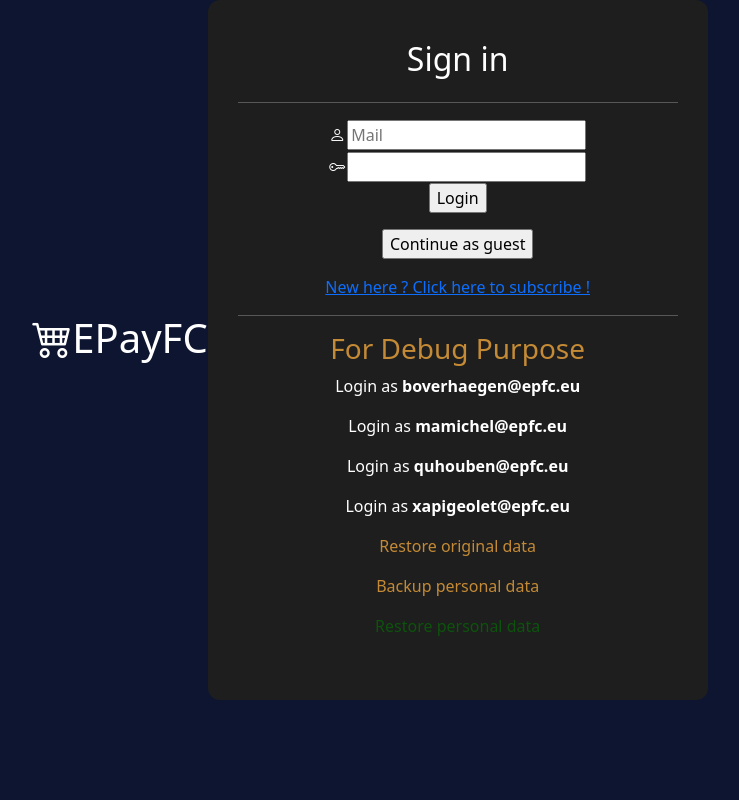
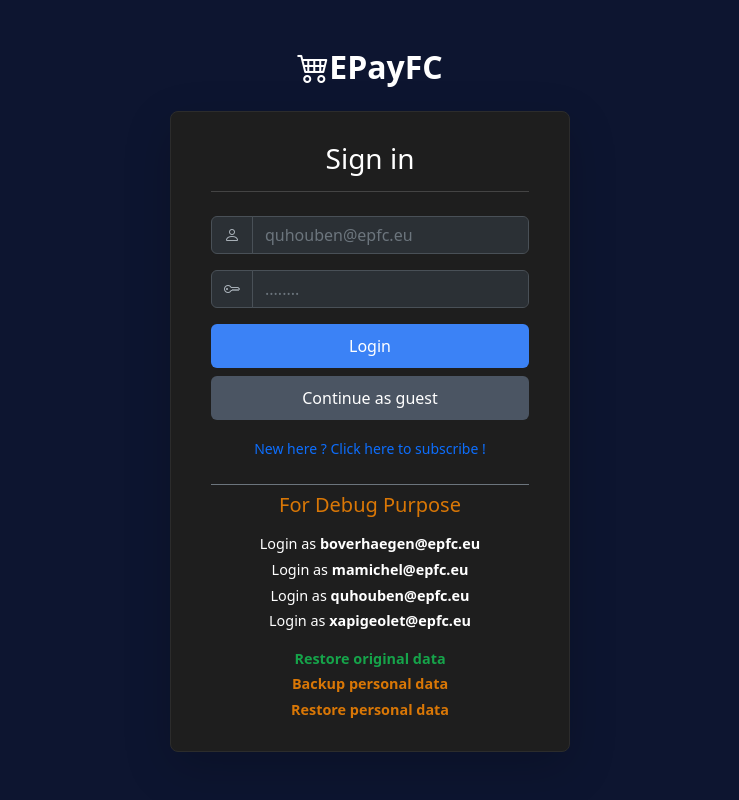
Before and after one commit to cheikh2231/projetBiddingWeb, a PHP site: page /prwb_2526_a07/ in a window 1280 px wide. Shown: the whole page, without its empty margins (270-1009 px from the left). Run offline with PHP 8.4, Linux system fonts and the light colour scheme.

Commit message:
mise en place de la vue login

```diff
--- a/css/LoginStyle.css
+++ b/css/LoginStyle.css
@@ -1,23 +1,95 @@
+/* Fond général de la page */
 body {
     background-color: #0d1530;
     color: white;
+    font-family: system-ui, -apple-system, "Segoe UI", Roboto, "Helvetica Neue", Arial, sans-serif;
 }
-.logContainer{
-    background: #1e1e1e;
-    border-radius: 12px;
-    padding: 40px 30px;
-    width: 500px;
-    height: 700px;
+
+/* La boîte principale */
+.logContainer {
+    background-color: #1e1e1e; /* Gris très foncé */
+    border-radius: 8px;
+    padding: 30px 40px; /* Plus d'espace interne */
+    width: 100%;
+    max-width: 400px; /* Largeur contrôlée comme sur la maquette */
+    border: 1px solid #2c2c2c; /* Bordure subtile */
 }
-.email{
+
+/* --- STYLES DES CHAMPS (INPUTS) --- */
+/* On force le fond sombre sur l'input et l'icône */
+.custom-input,
+.custom-input-icon {
+    background-color: #2b3035 !important; /* Gris un peu plus clair que le fond */
+    border: 1px solid #495057 !important;
+    color: #e0e0e0 !important;
+}
+
+/* Couleur de l'icône */
+.custom-input-icon i {
+    color: #adb5bd;
+}
+
+/* Effet focus (quand on clique dans le champ) */
+.custom-input:focus {
+    box-shadow: 0 0 0 0.25rem rgba(13, 110, 253, 0.25); /* Halo bleu */
+    border-color: #0d6efd !important;
+}
+
+/* Placeholder (le texte fantôme) plus clair */
+.custom-input::placeholder {
+    color: #6c757d;
+}
+
+/* --- BOUTONS --- */
+.custom-btn-blue {
+    background-color: #3b82f6; /* Bleu vif similaire à la maquette */
+    border: none;
+    padding: 10px;
+    font-weight: 500;
+}
+.custom-btn-blue:hover {
+    background-color: #2563eb;
+}
+
+.custom-btn-grey {
+    background-color: #4b5563; /* Gris moyen */
+    border: none;
+    padding: 10px;
+    font-weight: 500;
+}
+.custom-btn-grey:hover {
+    background-color: #374151;
+}
+
+/* --- TEXTES & LIENS --- */
+.email {
     text-decoration: none;
     color: white;
 }
-.colorYellow{
+.email:hover {
+    text-decoration: underline;
+}
+
+.colorYellow {
     text-decoration: none;
-    color : rgb(196, 138, 53);
+    color: #d97706; /* Orange/Jaune foncé */
 }
-.colorGreen{
+
+.colorGreen {
     text-decoration: none;
-    color : rgb(13, 83, 13);
+    color: #16a34a; /* Vert matrix */
 }
+
+/* Gestion de la taille du texte en bas */
+.small-text {
+    font-size: 0.9rem;
+}
+
+/* Séparateur */
+hr {
+    margin: 1rem 0;
+    color: inherit;
+    border: 0;
+    border-top: 1px solid;
+    opacity: .25;
+}
--- a/view/view_login.php
+++ b/view/view_login.php
@@ -1,5 +1,7 @@
 <!DOCTYPE html>
 <html lang="fr">
+
+    <!-- La partie head -->
 <head>
     <meta charset="UTF-8">
     <meta name="viewport" content="width=device-width, initial-scale=1.0">
@@ -11,39 +13,54 @@
     <!-- CSS -->
     <link rel="stylesheet" href="css/LoginStyle.css">
 </head>
-<body class="d-flex justify-content-center align-items-center">
-    <h1 class="mb-4"><i class="bi bi-cart4"></i>EPayFC</h1>
-    <div class="logContainer text-center">
-        <h2 class="mb-4">Sign in</h2>
-        <hr>
-        <form action="dashboard.php" method="post">
-            <table class="d-flex justify-content-center align-items-center">
-                <tr>
-                <td><i class="bi bi-person"></i></td>
-                <td><input id="pseudo" name="pseudo" type="text" placeholder="Mail"></td>
-                </tr>
-                <tr>
-                <td><i class="bi bi-key"></i></td>
-                <td><input id="pseudo" name="pseudo" type="password"></td>
-                </tr>
-            </table>
-
-            <div class="mb-3"><input type="submit" value="Login"></div>
-            <div class="mb-3"><input type="submit" value="Continue as guest"></div>
-        </form>
-        <a href ="">New here ? Click here to subscribe !</a>
-        <hr>
-        <h3 class="colorYellow">For Debug Purpose</h3>
-        <div class="mb-3"><label>Login as&nbsp;</label><b><a href="" class="email">boverhaegen@epfc.eu</a></b></div>
-        <div class="mb-3"><label>Login as&nbsp;</label><b><a href="" class="email">mamichel@epfc.eu</a></b></div>
-        <div class="mb-3"><label>Login as&nbsp;</label><b><a href="" class="email">quhouben@epfc.eu</a></b></div>
-        <div class="mb-3"><label>Login as&nbsp;</label><b><a href="" class="email">xapigeolet@epfc.eu</a></b></div>
-        <div class="mb-3"><a href="" class="colorYellow">Restore original data</a></div>
-        <div class="mb-3"><a href="" class="colorYellow">Backup personal data</a></div>
-        <div class="mb-3"><a href="" class="colorGreen">Restore personal data</a></div>
 
 
+<!-- la partie body -->
+<body class="d-flex flex-column justify-content-center align-items-center vh-100">
+    <!-- Titre EPayFc -->
+    <h1 class="mb-4 fw-bold text-white fs-2"><i class="bi bi-cart4"></i>EPayFC</h1>
+    <!-- Partie bloc de la page -->
+    <div class="logContainer text-center shadow-lg">
+        <h2 class="mb-3 fs-3">Sign in</h2>
+        <hr class="mb-4" style="border-color: #444; opacity: 1;">
+        <!-- Partie formulaire -->
+        <form action="login.php" method="post">
+            <div class="input-group mb-3">
+                <span class="input-group-text custom-input-icon"><i class="bi bi-person"></i></span>
+                <input type="text" name="mail" class="form-control custom-input" placeholder="quhouben@epfc.eu" aria-label="Email">
+            </div>
+
+            <div class="input-group mb-3">
+                <span class="input-group-text custom-input-icon"><i class="bi bi-key"></i></span>
+                <input type="password" name="password" class="form-control custom-input" placeholder="........" aria-label="Password">
+            </div>
+
+            <div class="d-grid gap-2 mb-3">
+                <button type="submit" class="btn btn-primary custom-btn-blue">Login</button>
+                <button type="button" class="btn btn-secondary custom-btn-grey">Continue as guest</button>
+            </div>
+        </form>
+        <div class="mb-3">
+            <a href="#" class="link-primary text-decoration-none small">New here ? Click here to subscribe !</a>
+        </div>
+
+        <div class="mt-4 pt-2 border-top border-secondary">
+            <h3 class="colorYellow fs-5 mb-3">For Debug Purpose</h3>
+
+            <div class="d-flex flex-column gap-1 mb-3 small-text">
+                <div>Login as <a href="#" class="email fw-bold">boverhaegen@epfc.eu</a></div>
+                <div>Login as <a href="#" class="email fw-bold">mamichel@epfc.eu</a></div>
+                <div>Login as <a href="#" class="email fw-bold">quhouben@epfc.eu</a></div>
+                <div>Login as <a href="#" class="email fw-bold">xapigeolet@epfc.eu</a></div>
+            </div>
+
+            <div class="d-flex flex-column gap-1 small-text">
+                <a href="#" class="colorGreen fw-bold">Restore original data</a>
+                <a href="#" class="colorYellow fw-bold">Backup personal data</a>
+                <a href="#" class="colorYellow fw-bold">Restore personal data</a>
+            </div>
+        </div>
     </div>
-     <script src="https://cdn.jsdelivr.net/npm/bootstrap@5.3.2/dist/js/bootstrap.bundle.min.js"></script>
+    <script src="https://cdn.jsdelivr.net/npm/bootstrap@5.3.2/dist/js/bootstrap.bundle.min.js"></script>
 </body>
 </html>
```
